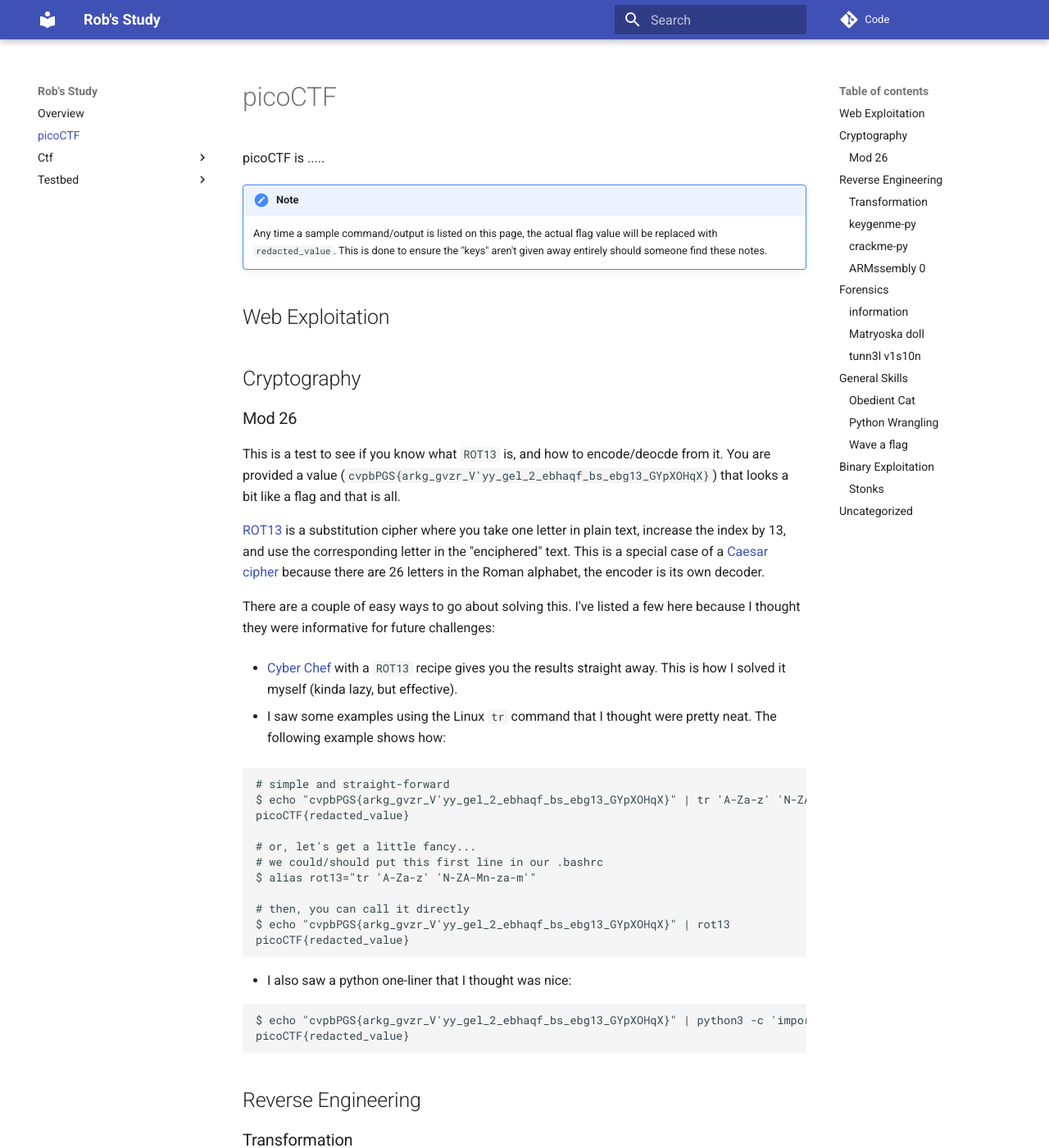
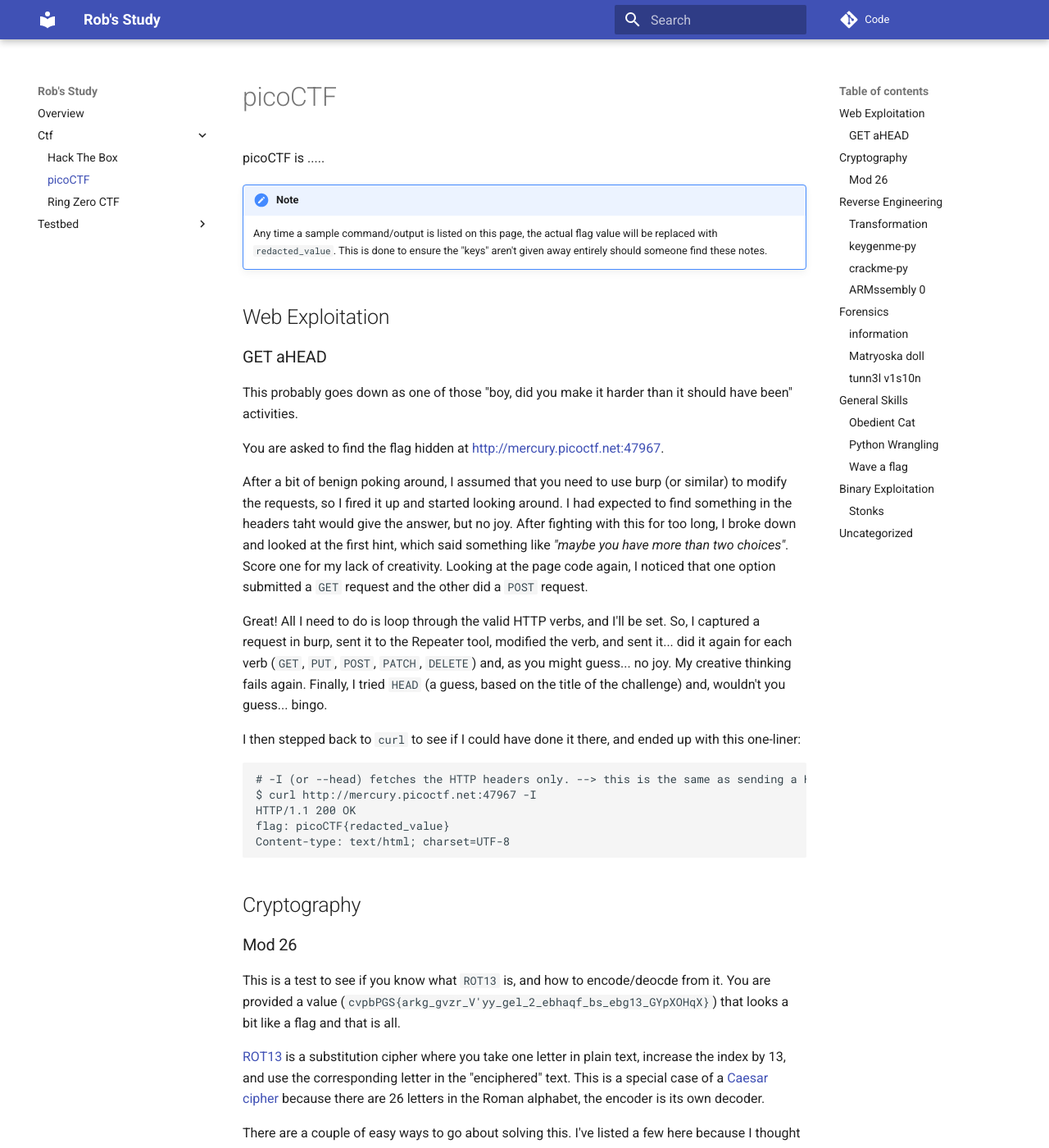
Before and after one commit to argodev/study, an MkDocs documentation site: the page built from docs/ctf/picoCTF.md, in a window 1280 px wide and 1400 px high. Shown: the whole window at 82% size. Built offline with MkDocs 1.6.1 and Material for MkDocs 9.7.7, drawn with Linux system fonts in a browser that asks for light colours.

Commit message:
Updating picoCTF

````diff
--- a/docs/picoCTF.md
+++ b/docs/ctf/picoCTF.md
@@ -6,6 +6,26 @@
     Any time a sample command/output is listed on this page, the actual flag value will be replaced with `redacted_value`. This is done to ensure the "keys" aren't given away entirely should someone find these notes.
 
 ## Web Exploitation
+
+### GET aHEAD
+
+This probably goes down as one of those "boy, did you make it harder than it should have been" activities.
+
+You are asked to find the flag hidden at http://mercury.picoctf.net:47967.
+
+After a bit of benign poking around, I assumed that you need to use burp (or similar) to modify the requests, so I fired it up and started looking around. I had expected to find something in the headers taht would give the answer, but no joy. After fighting with this for too long, I broke down and looked at the first hint, which said something like _"maybe you have more than two choices"_. Score one for my lack of creativity. Looking at the page code again, I noticed that one option submitted a `GET` request and the other did a `POST` request.
+
+Great! All I need to do is loop through the valid HTTP verbs, and I'll be set. So, I captured a request in burp, sent it to the Repeater tool, modified the verb, and sent it... did it again for each verb (`GET`, `PUT`, `POST`, `PATCH`, `DELETE`) and, as you might guess... no joy. My creative thinking fails again. Finally, I tried `HEAD` (a guess, based on the title of the challenge) and, wouldn't you guess... bingo.
+
+I then stepped back to `curl` to see if I could have done it there, and ended up with this one-liner:
+
+```bash
+# -I (or --head) fetches the HTTP headers only. --> this is the same as sending a HEAD verb
+$ curl http://mercury.picoctf.net:47967 -I
+HTTP/1.1 200 OK
+flag: picoCTF{redacted_value}
+Content-type: text/html; charset=UTF-8
+```
 
 ## Cryptography
 
````
